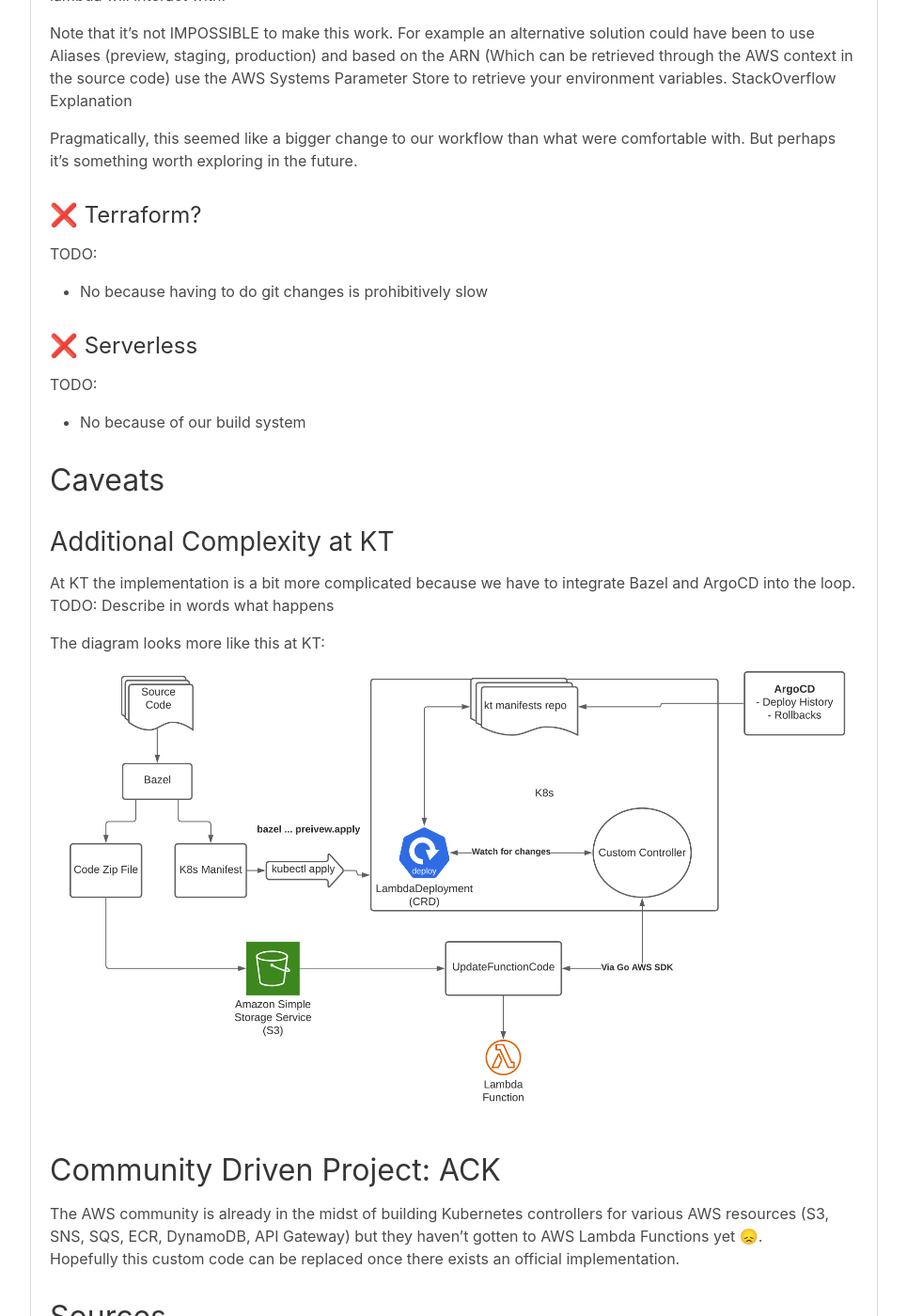
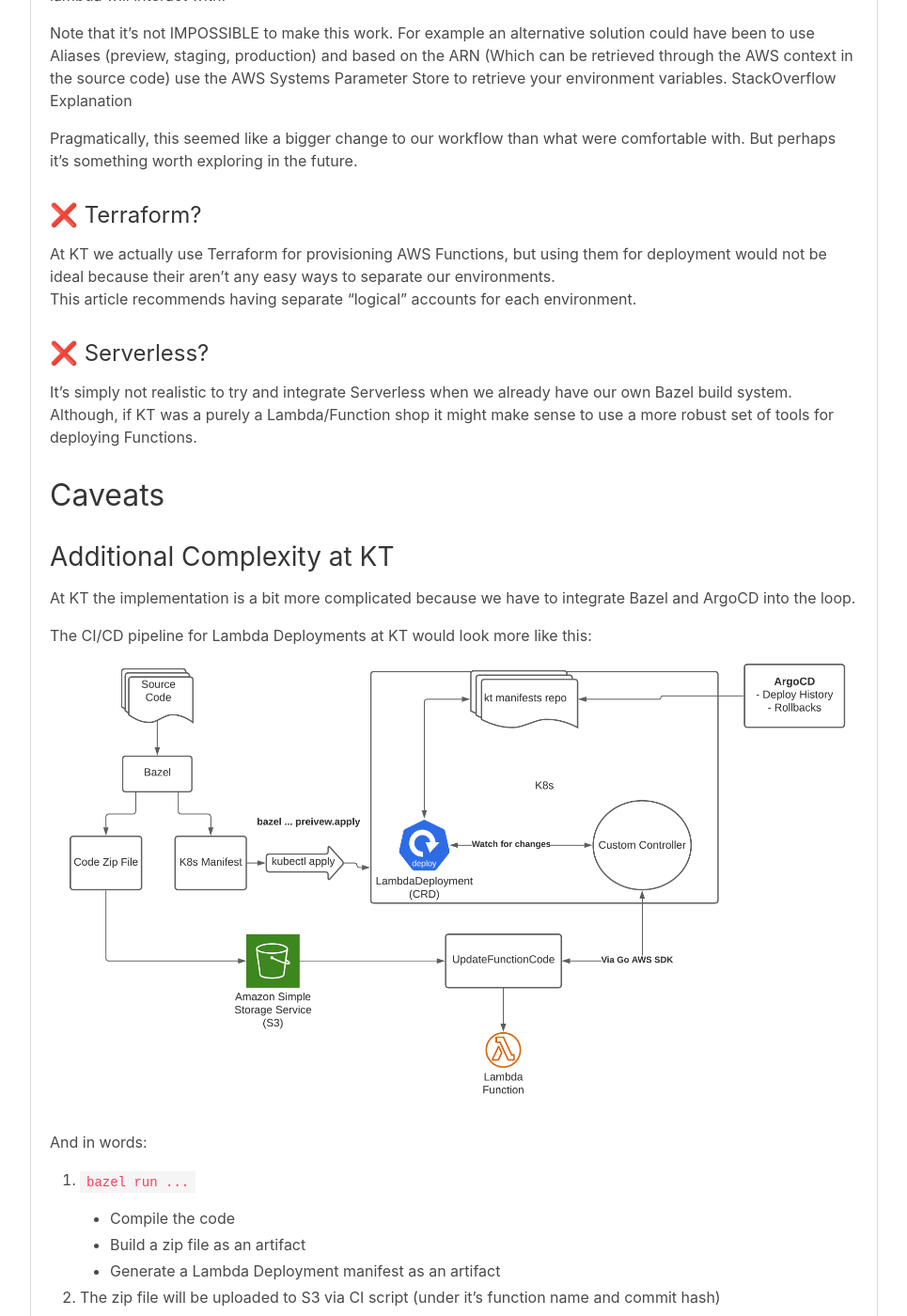
Before and after one commit to arashout/arashout.site, a Jekyll site: the page built from _posts/2021-05-20-declarative-lambda-deployments-k8s.md, in a window 1280 px wide and 1400 px high, scrolled down 5344 px. Shown: the whole window at 94% size, without its empty margins (157-1122 px from the left). Built offline with Jekyll 4.4.1, drawn with Linux system fonts in a browser that asks for light colours; nearby versions of some CDN libraries; some of the changed text lies outside the part shown.

Commit message:
Fill in some blanks

```diff
--- a/_posts/2021-05-20-declarative-lambda-deployments-k8s.md
+++ b/_posts/2021-05-20-declarative-lambda-deployments-k8s.md
@@ -167,21 +167,28 @@
 
 Pragmatically, this seemed like a bigger change to our workflow than what were comfortable with. But perhaps it's something worth exploring in the future.
 ### ❌  Terraform?
-TODO:
-- No because having to do git changes is prohibitively slow
+At KT we actually use Terraform for provisioning AWS Functions, but using them for deployment would not be ideal because their aren't any easy ways to separate our environments.
+[This article](https://medium.com/galvanize/aws-lambda-deployment-with-terraform-24d36cc86533) recommends having separate "logical" accounts for each environment.
 
-### ❌  Serverless
-TODO:
-- No because of our build system
+### ❌  Serverless?
+It's simply not realistic to try and integrate Serverless when we already have our own Bazel build system.
+Although, if KT was a purely a Lambda/Function shop it might make sense to use a more robust set of tools for deploying Functions.
 
 # Caveats
 ## Additional Complexity at KT
 At KT the implementation is a bit more complicated because we have to integrate [Bazel]() and [ArgoCD]() into the loop.
-TODO: Describe in words what happens
 
-The diagram looks more like this at KT:
+The CI/CD pipeline for Lambda Deployments at KT would look more like this:
 ![Diagram of Architecture](/img/kt_lambda_deployment.png)
 
+And in words:
+1. `bazel run ...`
+	- Compile the code
+	- Build a zip file as an artifact
+	- Generate a Lambda Deployment manifest as an artifact
+2. The zip file will be uploaded to S3 via CI script (under it's function name and commit hash)
+3. Apply the manifest to K8s + Some ArgoCD machinery like post-deploy jobs
+4. The CRD controller reconcile handler is triggered. The controller updates the lambda function using information in the manifest
 
 # Community Driven Project: ACK
 The AWS community is already in the midst of building Kubernetes controllers for various AWS resources (S3, SNS, SQS, ECR, DynamoDB, API Gateway) but they haven't gotten to [AWS Lambda Functions](https://github.com/aws-controllers-k8s/community/issues/197) yet 😞.
```
